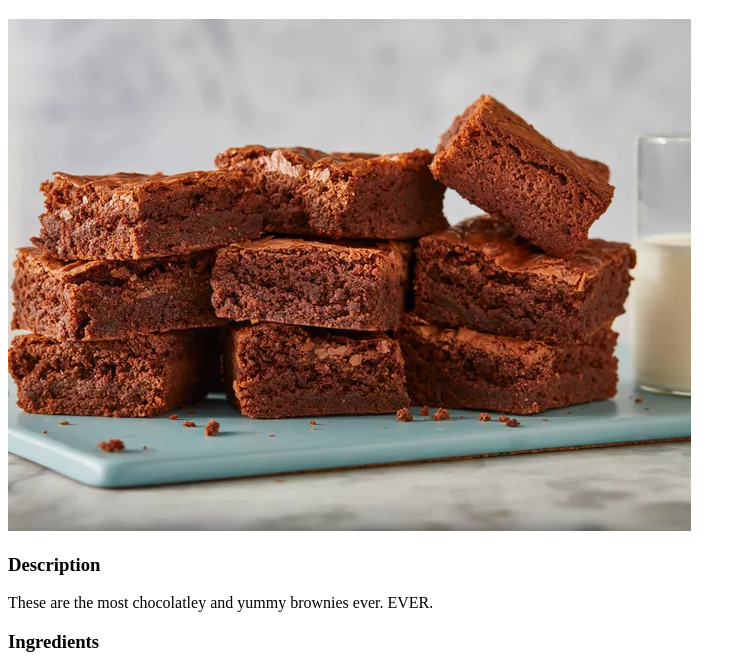
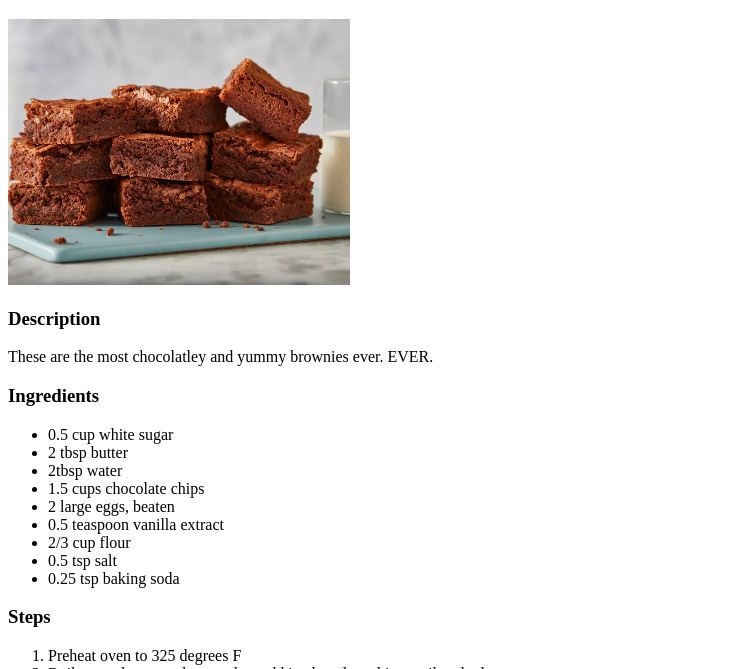
Before and after one commit to wbarrio/odin-recipes, a plain HTML site: page recipes/brownies.html in a window 1280 px wide. Shown: the part 61-730 px from the top of the page, without its empty margins (0-746 px from the left). Drawn offline with Linux system fonts and the light colour scheme.

Commit message:
Fix space on index and shrink brownie pic

```diff
--- a/recipes/brownies.html
+++ b/recipes/brownies.html
@@ -7,7 +7,7 @@
 </head>
 <body>
     <h1>Brownies</h1>
-    <img src="../images/brownies.jpg">
+    <img src="../images/brownies.jpg" width="341.5" height="266">
     <h3>Description</h3>
     <p>These are the most chocolatley and yummy brownies ever. EVER.</p>
     <h3>Ingredients</h3>
```
Also changed, not shown: index.html (+1 -1 lines).
